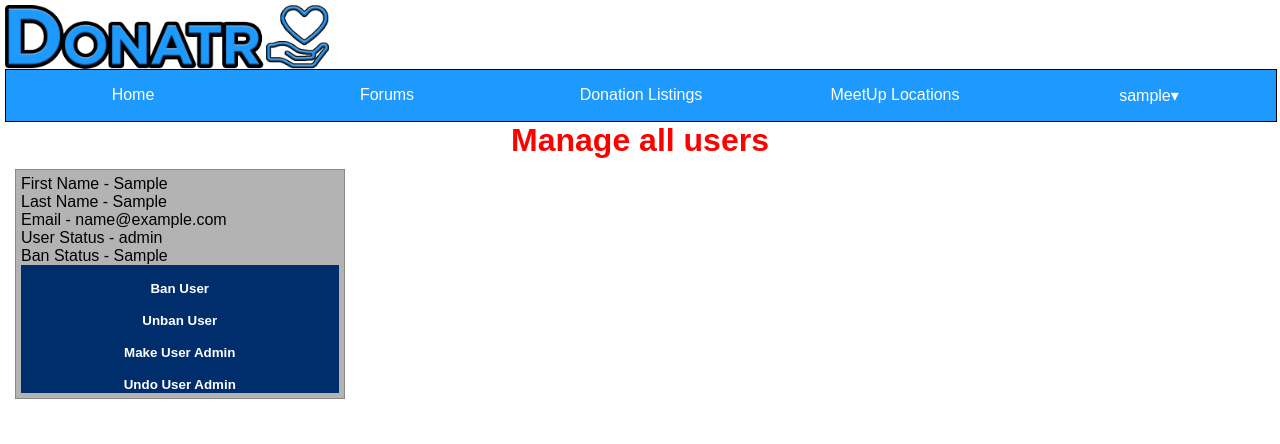
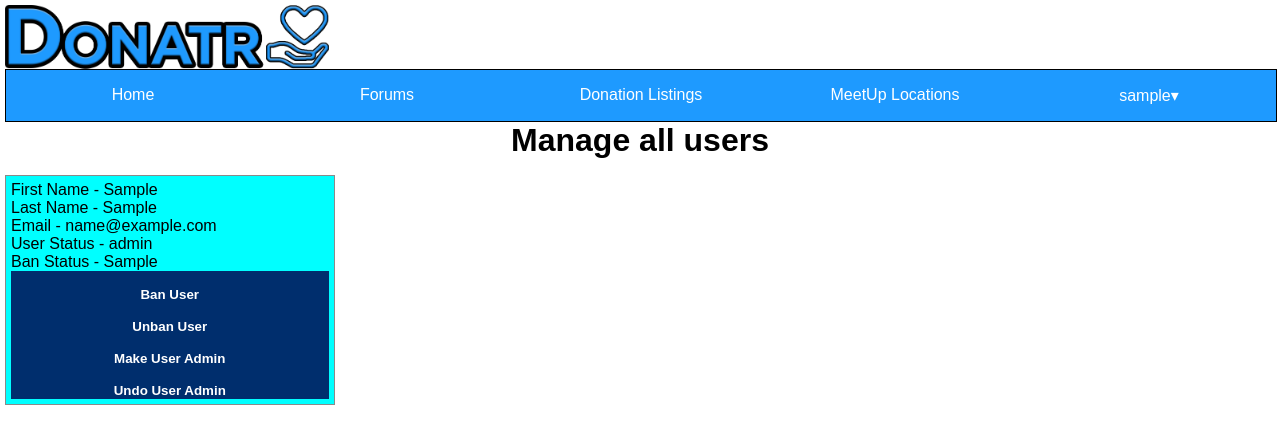
Before and after one commit to CSCI-150-LAB/Team4Repo, a PHP site: page /pageManageUser.php in a window 1280 px wide. Shown: the top 444 px of the page. Run offline with PHP 8.4, Linux system fonts and the light colour scheme; the visitor is signed in with stand-in values (Sample User, id 1); tables that the repository leaves empty or names only in its code hold one stand-in row (values such as "Sample post"); data that the repository does not hold is empty.

Commit message:
continuous admin css

```diff
--- a/CSCI150_Project_Pages/mainStyleSheet.css
+++ b/CSCI150_Project_Pages/mainStyleSheet.css
@@ -24,7 +24,6 @@ button {
 }
 
 h1{
-	color:red;
 	text-align:center;
 }
 body {
@@ -668,6 +667,29 @@ img {
     width: 40%;
 }
 
+.adminDiv{
+	display:block;
+	float:left;
+	width:25%;
+}
+
+.adminManageUserForm{
+	margin-top:5%;
+	background-color: aqua;
+	width:100%;
+}
+
+
+.adminReportForm{
+	margin-top:5%;
+	background-color: aqua;
+}
+
+.adminButton{
+	display:block;
+	width:50%;
+}
+
 /*
     this style is only used when the max width of the screen is 768px
     meaning if the width > 768px it uses the style above this comment
--- a/CSCI150_Project_Pages/pageManageUser.php
+++ b/CSCI150_Project_Pages/pageManageUser.php
@@ -18,18 +18,18 @@
 						while($row = mysqli_fetch_assoc($result)){
 
 							//dynamic echo forms with result from report db
-							echo '<div style="float:left; width:25%; padding:10px;">';
-							echo '<form action="pageManageUserAction.php" method="get" style="width:100%;">';
+							echo '<div class="adminDiv">';
+							echo '<form action="pageManageUserAction.php" method="get" class="adminManageUserForm">';
 							echo 'First Name - '.$row['user_first'].'<br>';
 							echo ' Last Name - '.$row['user_last'].'<br>';
 							echo ' Email - '.$row['user_email'].'<br>';
 							echo ' User Status - '.$row['user_role'].'<br>';
 							echo ' Ban Status - '.$row['user_ban'].'<br>';
 							echo '<input type="hidden" name="userID" value="'.htmlspecialchars($row['user_ID']).'"/>';
-							echo '<input type="submit" name="ban" value="Ban User" style="height:2em;"/>';
-							echo '<input type="submit" name="unban" value="Unban User" style="height:2em;"/>';
-							echo '<input type="submit" name="adm" value="Make User Admin" style="height:2em;"/>';
-							echo '<input type="submit" name="unadm" value="Undo User Admin" style="height:2em;"/>';
+							echo '<input type="submit" name="ban" class="adminButton" value="Ban User" style="height:2em;"/>';
+							echo '<input type="submit" name="unban" class="adminButton" value="Unban User" style="height:2em;"/>';
+							echo '<input type="submit" name="adm" class="adminButton" value="Make User Admin" style="height:2em;"/>';
+							echo '<input type="submit" name="unadm" class="adminButton" value="Undo User Admin" style="height:2em;"/>';
 							echo '</form>';
 							echo '</div>';
 						}
```
Also changed, not shown: CSCI150_Project_Pages/pageReportsView.php (+6 -6 lines).
